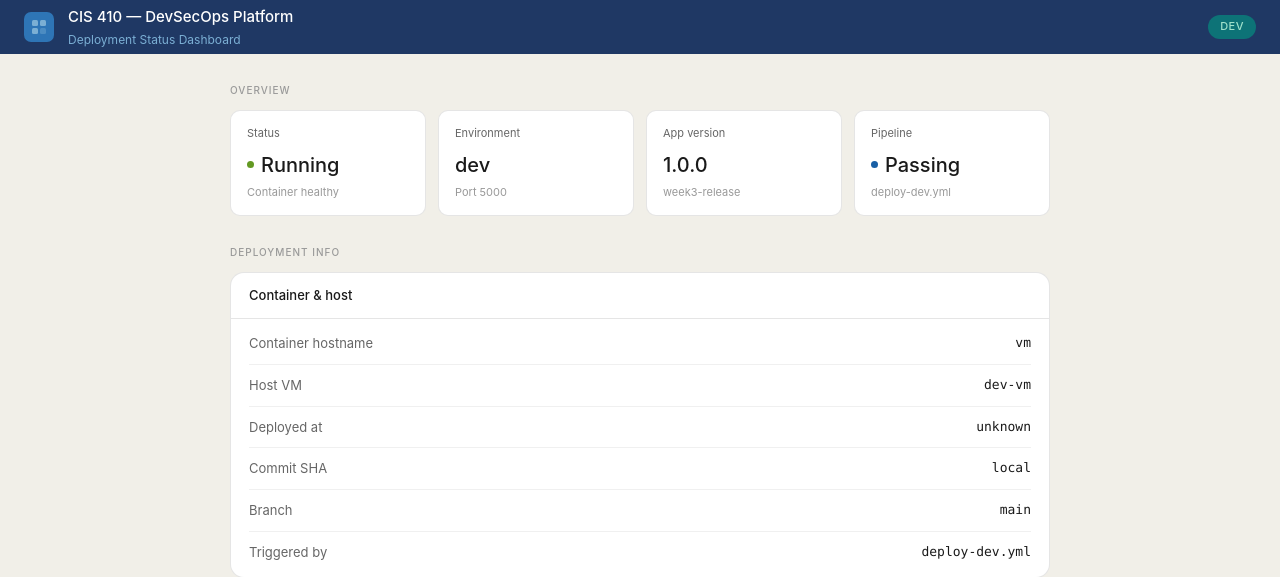
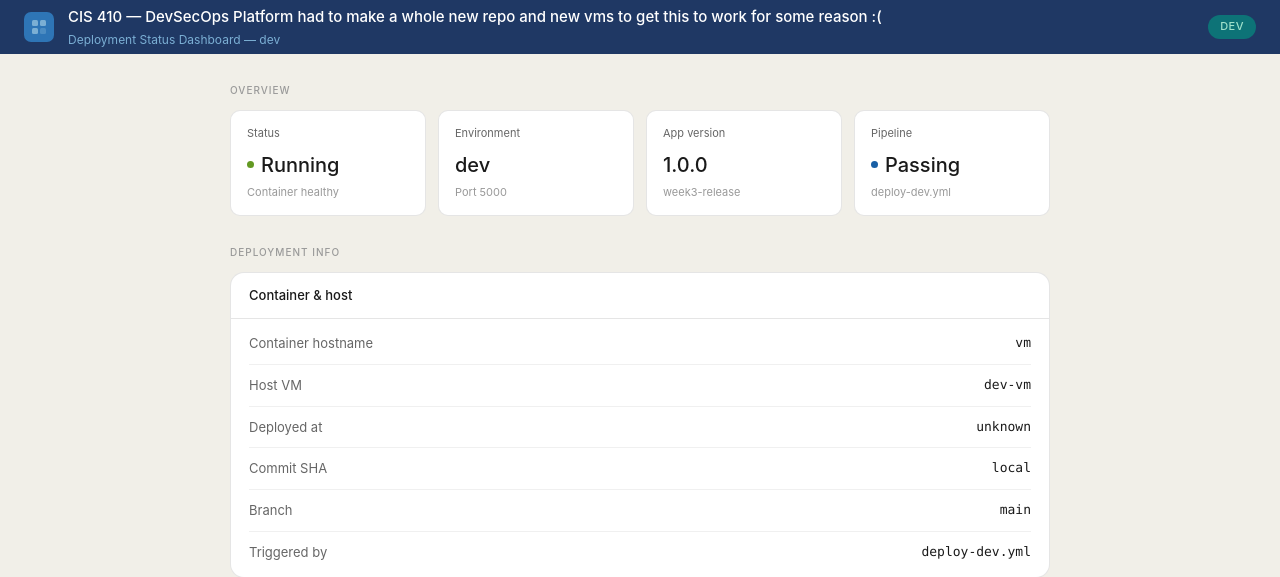
Before and after one commit to vitpiavv/cis410-automation, a Flask app: page / in a window 1280 px wide. Shown: the top 577 px of the page. Run offline with Flask 3, Linux system fonts and the light colour scheme.

```diff
--- a/app/templates/index.html
+++ b/app/templates/index.html
@@ -216,8 +216,8 @@
         </svg>
       </div>
       <div>
-        <div class="topbar-title">CIS 410 &mdash; DevSecOps Platform</div>
-        <div class="topbar-sub">Deployment Status Dashboard</div>
+        <div class="topbar-title">CIS 410 &mdash; DevSecOps Platform had to make a whole new repo and new vms to get this to work for some reason :( </div>
+        <div class="topbar-sub">Deployment Status Dashboard &mdash; dev</div>
       </div>
     </div>
     <div class="env-badge">{{ env }}</div>
```
